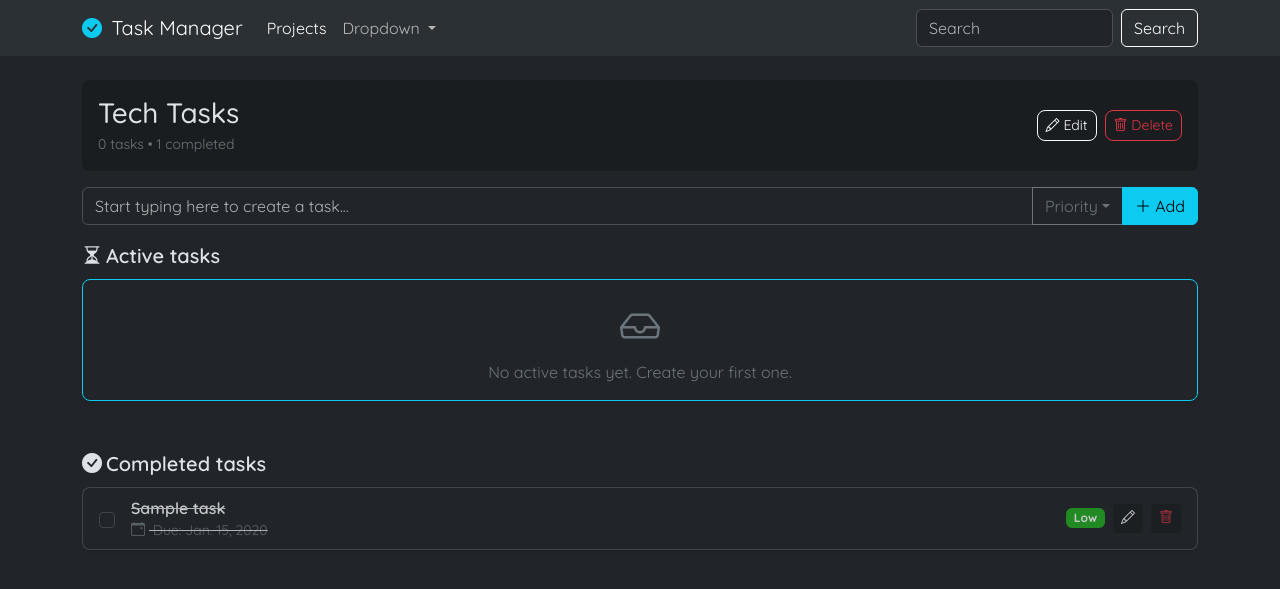
After one commit to deviantcoder/task-manager, a Django app: page /projects/00000000-0000-0000-0000-000000000001/ in a window 1280 px wide. The commit adds this page. Shown: the top 589 px of the page. Run offline with Django 5.2, Linux system fonts and the light colour scheme; a user stored in the database is signed in; tables that the repository leaves empty hold one stand-in row (values such as "Sample post"); some libraries are stand-ins or nearby versions.

Commit message:
feat(tasks): add project detail view and template

```diff
--- a/apps/tasks/models.py
+++ b/apps/tasks/models.py
@@ -22,6 +22,10 @@ class Project(models.Model):
 
     def __str__(self):
         return self.title
+
+    def get_absolute_url(self):
+        from django.urls import reverse
+        return reverse('tasks:project_detail', kwargs={'project_id': self.id})
 
 
 class Task(models.Model):
--- /dev/null
+++ b/apps/tasks/templates/tasks/partials/task.html
@@ -0,0 +1,23 @@
+<div class="d-flex align-items-center justify-content-between px-3 py-2 {% if task.is_completed %}opacity-75{% endif %}">
+    <div class="d-flex align-items-center gap-3">
+        <input class="form-check-input" type="checkbox">
+        <div {% if task.is_completed %}class="text-decoration-line-through"{% endif %}>
+            <div class="fw-semibold text-white">{{ task.title }}</div>
+            {% if task.due_date %}
+                <div class="{% if task.is_completed %}text-secondary{% else %}text-muted{% endif %} small">
+                    <i class="bi bi-calendar-event me-1"></i>
+                    Due: {{ task.due_date }}
+                </div>
+            {% endif %}
+        </div>
+    </div>
+    <div class="d-flex align-items-center gap-2">
+        <span class="badge {{ task.priority }}-priority-bg">{{ task.get_priority_display }}</span>
+        <button class="btn btn-sm border-0 bg-dark-subtle">
+            <i class="bi bi-pencil text-white"></i>
+        </button>
+        <button class="btn btn-sm border-0 bg-dark-subtle">
+            <i class="bi bi-trash text-danger"></i>
+        </button>
+    </div>
+</div>
--- /dev/null
+++ b/apps/tasks/templates/tasks/project_detail.html
@@ -0,0 +1,73 @@
+{% extends '_base.html' %}
+
+{% block head_title %}
+    Project detail
+{% endblock head_title %}
+
+{% block content %}
+    <main class="container my-4" id="project-detail">
+		<div class="d-flex flex-column flex-md-row justify-content-between align-items-start align-items-md-center mb-3 gap-3 bg-dark-subtle p-3 rounded-3">
+			<div>
+				<h3 class="mb-1">Tech Tasks</h3>
+				<p class="text-secondary small mb-0">
+					{{ active_tasks|length }} task{{ active_tasks|length|pluralize:'s' }} • {{ completed_tasks|length }} completed
+				</p>
+			</div>
+			<div class="d-flex gap-2">
+				<button class="btn btn-sm rounded-3 btn-outline-light">
+					<i class="bi bi-pencil"></i>
+					Edit
+				</button>
+				<button class="btn btn-sm rounded-3 btn-outline-danger">
+					<i class="bi bi-trash"></i>
+					Delete
+				</button>
+			</div>
+		</div>
+		<div class="input-group mb-3">
+			<input type="text" class="form-control" aria-label="Text input with dropdown button" placeholder="Start typing here to create a task...">
+			<button class="btn btn-outline-secondary dropdown-toggle" type="button" data-bs-toggle="dropdown" aria-expanded="false">Priority</button>
+			<ul class="dropdown-menu dropdown-menu-end p-1">
+				<li><a class="dropdown-item bg-success rounded-3 mb-1 fw-semibold" href="#">Low</a></li>
+				<li><a class="dropdown-item bg-warning rounded-3 mb-1 fw-semibold" href="#">Medium</a></li>
+				<li><a class="dropdown-item bg-danger rounded-3 fw-semibold" href="#">High</a></li>
+			</ul>
+			<button type="button" class="btn btn-info">
+				<i class="bi bi-plus-lg"></i>
+				Add
+			</button>
+		</div>
+		<div class="d-flex align-items-center mb-2">
+			<i class="bi bi-hourglass-split fs-5 me-1"></i>
+			<span class="fw-semibold fs-5">Active tasks</span>
+		</div>
+		<div class="card shadow-sm rounded-3 mb-5 border-info">
+			<div class="card-body p-0">
+                {% for task in active_tasks  %}
+                    {% include 'tasks/partials/task.html' %}
+                {% empty %}
+                    <div class="text-center py-3 text-secondary">
+                        <i class="bi bi-inbox fs-1 d-block mb-1"></i>
+                        No active tasks yet. Create your first one.
+                    </div>
+                {% endfor %}
+			</div>
+		</div>
+		<div class="d-flex align-items-center mb-2">
+			<i class="bi bi-check-circle-fill fs-5 me-1"></i>
+			<span class="fw-semibold fs-5">Completed tasks</span>
+		</div>
+		<div class="card shadow-sm rounded-3 mb-3">
+			<div class="card-body p-0">
+                {% for task in completed_tasks %}
+                    {% include 'tasks/partials/task.html' %}
+                {% empty %}
+                    <div class="text-center py-3 text-secondary">
+                        <i class="bi bi-inbox fs-1 d-block mb-1"></i>
+                        No completed tasks yet.
+                    </div>
+                {% endfor %}
+			</div>
+		</div>
+	</main>
+{% endblock content %}
--- a/apps/tasks/templates/tasks/project_list.html
+++ b/apps/tasks/templates/tasks/project_list.html
@@ -30,7 +30,7 @@
                             </p>
                         </div>
                         <div class="card-footer d-flex justify-content-betweenborder-0">
-                            <a href="" class="btn btn-sm btn-outline-light rounded-3">View details</a>
+                            <a href="{{ project.get_absolute_url }}" class="btn btn-sm btn-outline-light rounded-3">View details</a>
                         </div>
                     </div>
                 </div>
--- a/apps/tasks/urls.py
+++ b/apps/tasks/urls.py
@@ -6,4 +6,5 @@ app_name = 'tasks'
 
 urlpatterns = [
     path('projects/', views.project_list, name='project_list'),
+    path('projects/<uuid:project_id>/', views.project_detail, name='project_detail'),
 ]
--- a/apps/tasks/views.py
+++ b/apps/tasks/views.py
@@ -1,6 +1,8 @@
-from django.shortcuts import render
+from django.shortcuts import render, get_object_or_404
 from django.contrib.auth.decorators import login_required
 from django.db.models import Count, Q
+
+from .models import Project
 
 
 @login_required
@@ -23,3 +25,22 @@ def project_list(request):
     }
 
     return render(request, 'tasks/project_list.html', context)
+
+
+@login_required
+def project_detail(request, project_id):
+    project = get_object_or_404(
+        Project.objects.prefetch_related('tasks'),
+        id=project_id
+    )
+
+    active_tasks = project.tasks.filter(is_completed=False)
+    completed_tasks = project.tasks.filter(is_completed=True)
+
+    context = {
+        'project': project,
+        'active_tasks': active_tasks,
+        'completed_tasks': completed_tasks,
+    }
+
+    return render(request, 'tasks/project_detail.html', context)
--- a/static/css/main.css
+++ b/static/css/main.css
@@ -1,3 +1,12 @@
 body {
     font-family: 'Quicksand', sans-serif;
 }
+.low-priority-bg {
+    background-color: rgb(33, 172, 33) !important;
+}
+.medium-priority-bg {
+    background-color: rgb(180, 180, 54) !important;
+}
+.high-priority-bg {
+    background-color: rgb(167, 45, 45) !important;
+}
```
